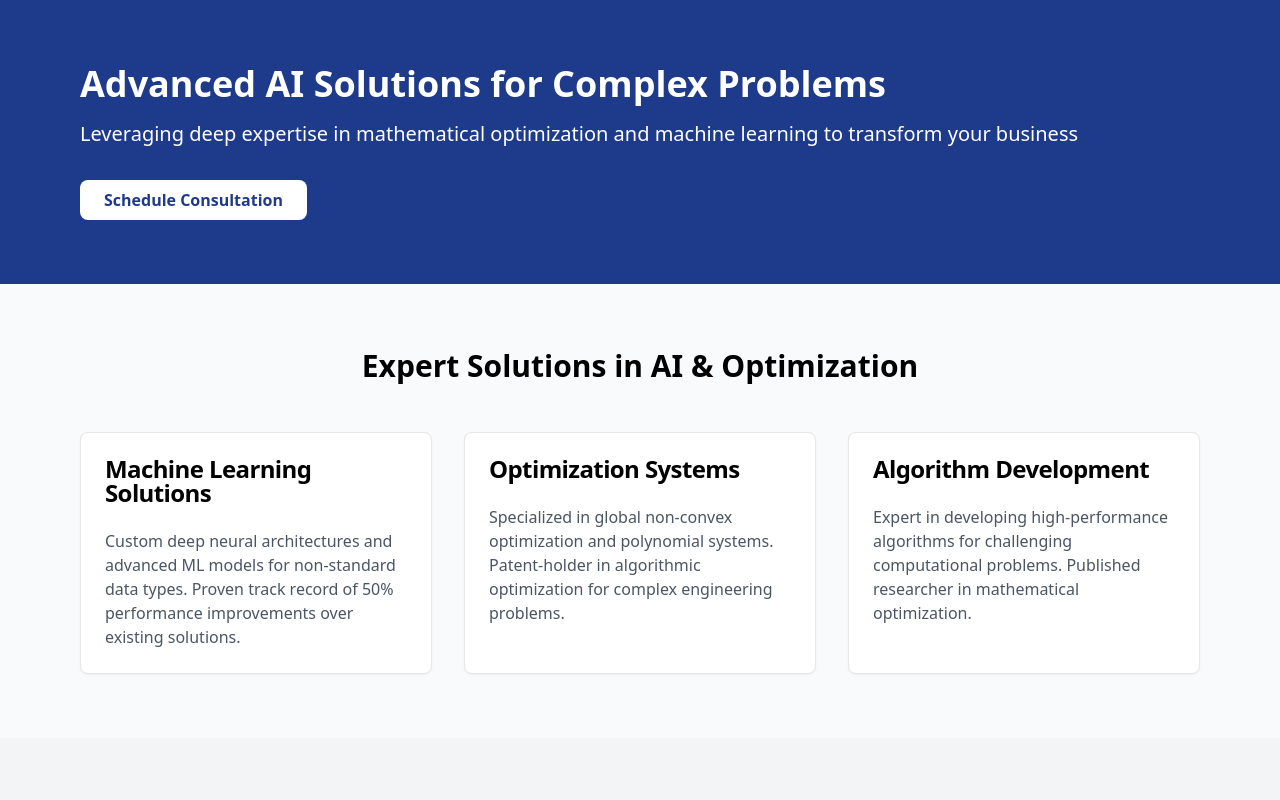
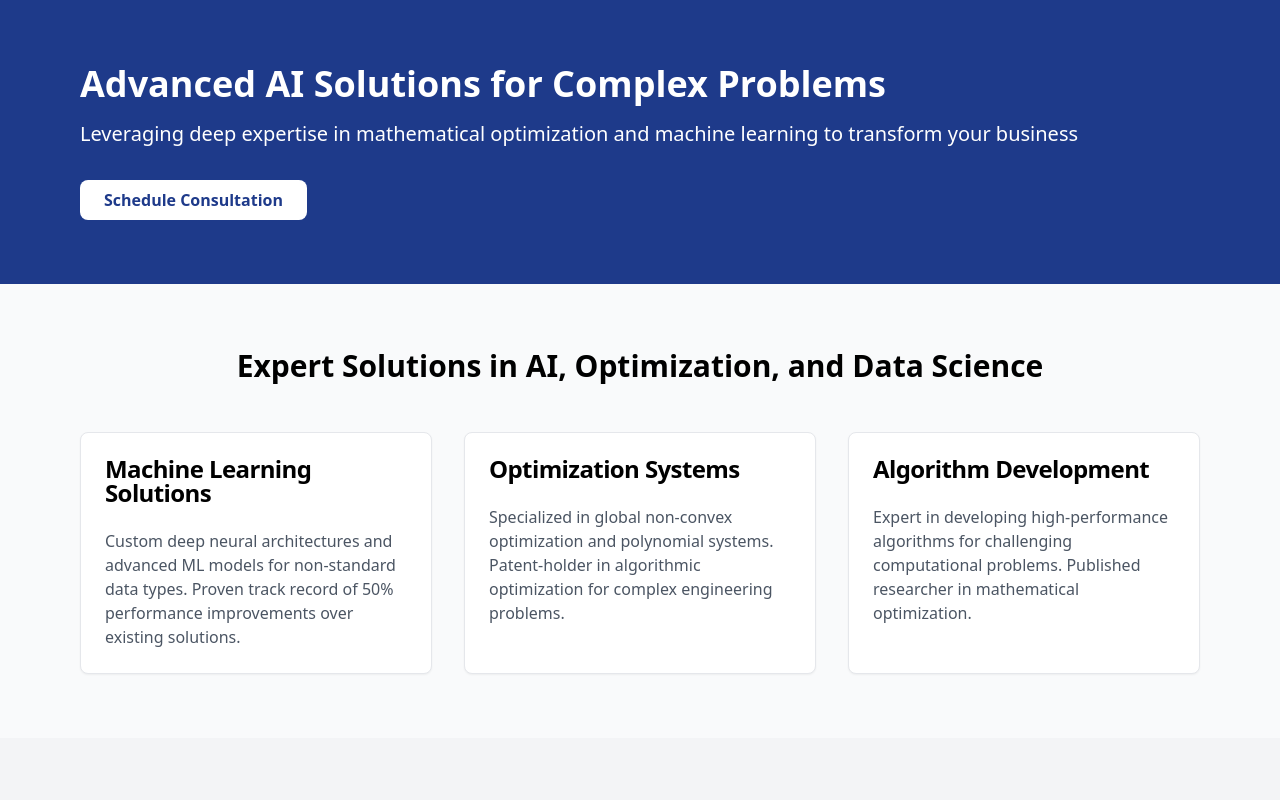
Before and after one commit to harris-mit/consulting, a React (Vite) app: page / in a window 1280 px wide. Shown: the top 800 px of the page. Built offline with nearby package versions, Linux system fonts and the light colour scheme.

Commit message:
added word data science

```diff
--- a/src/components/ConsultingWebsite.jsx
+++ b/src/components/ConsultingWebsite.jsx
@@ -158,7 +158,7 @@ const ConsultingWebsite = () => {
 
       {/* Expertise Section */}
       <div className="max-w-6xl mx-auto px-4 py-16">
-        <h2 className="text-3xl font-bold mb-12 text-center">Expert Solutions in AI & Optimization</h2>
+        <h2 className="text-3xl font-bold mb-12 text-center">Expert Solutions in AI, Optimization, and Data Science</h2>
         <div className="grid md:grid-cols-3 gap-8">
           <Card className="bg-white">
             <CardHeader>
```
